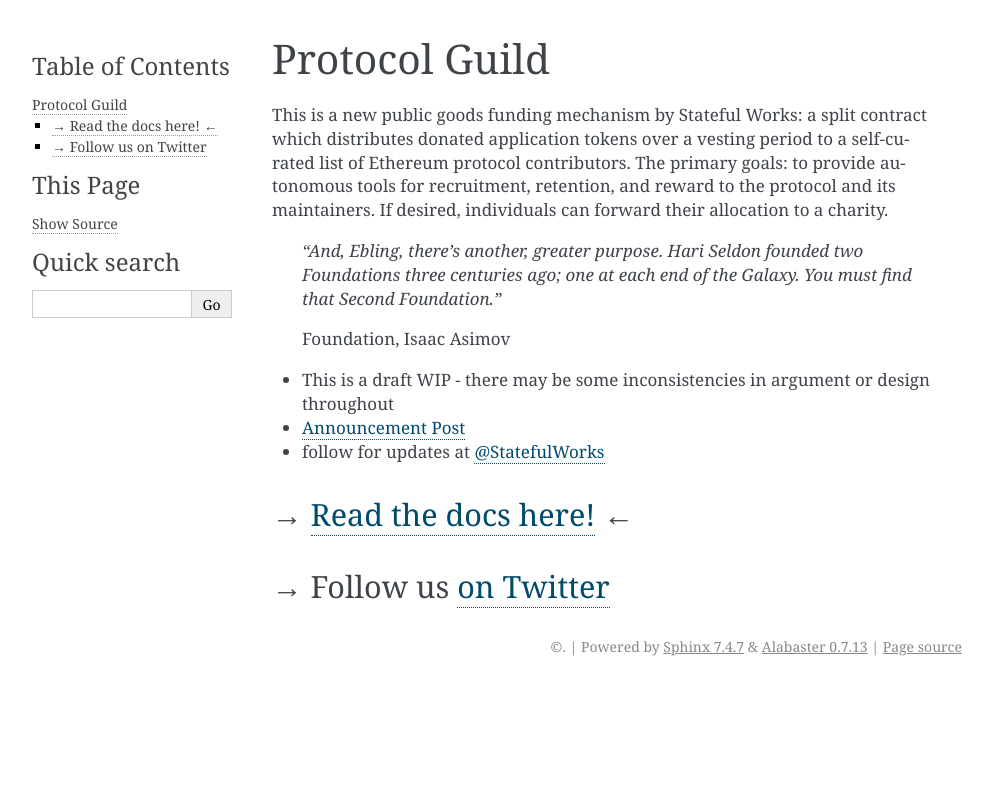
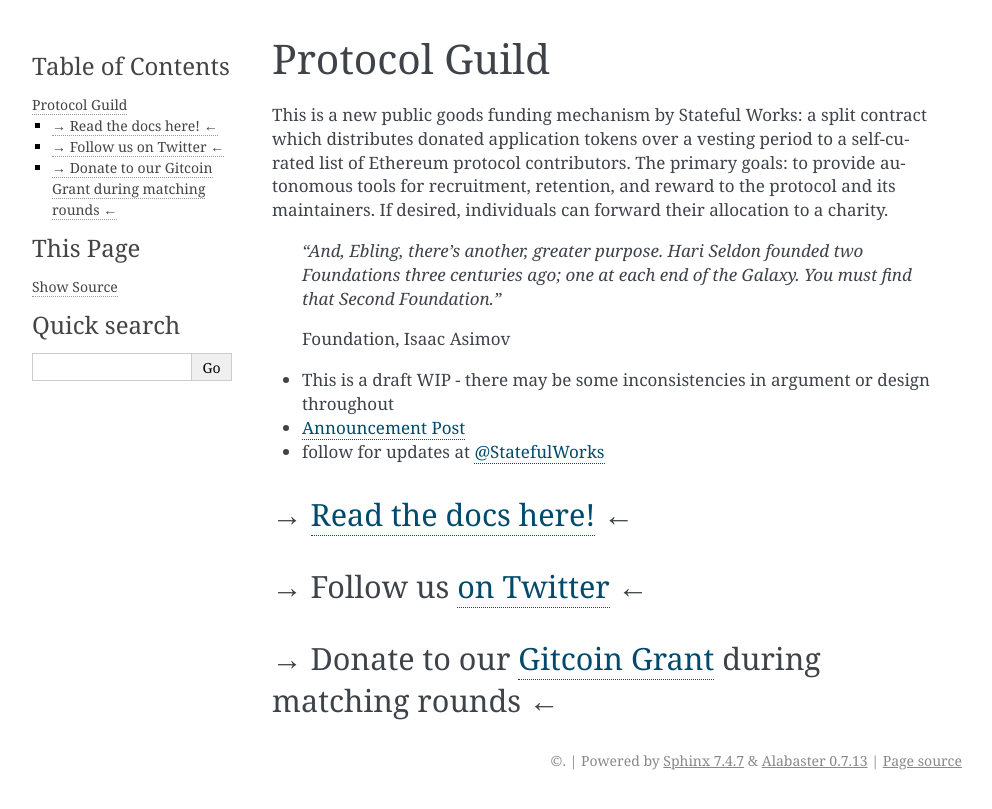
Before and after one commit to protocolguild/documentation, a Sphinx documentation site: the page built from docs/README.md, in a window 1280 px wide. Shown: the top 809 px of the page, without its empty margins (148-1140 px from the left). Built offline with Sphinx 7.4.7, drawn with Linux system fonts in a browser that asks for light colours.

Commit message:
Update README.md

```diff
--- a/docs/README.md
+++ b/docs/README.md
@@ -11,4 +11,5 @@
 - follow for updates at [@StatefulWorks](https://twitter.com/StatefulWorks)
 
 ### → [Read the docs here!](https://protocol-guild.readthedocs.io/en/latest/index.html#) ←
-### → Follow us [on Twitter](https://twitter.com/protocolguild)
+### → Follow us [on Twitter](https://twitter.com/protocolguild) ←
+### → Donate to our [Gitcoin Grant](https://gitcoin.co/grants/4832/protocol-guild) during matching rounds ←
```
